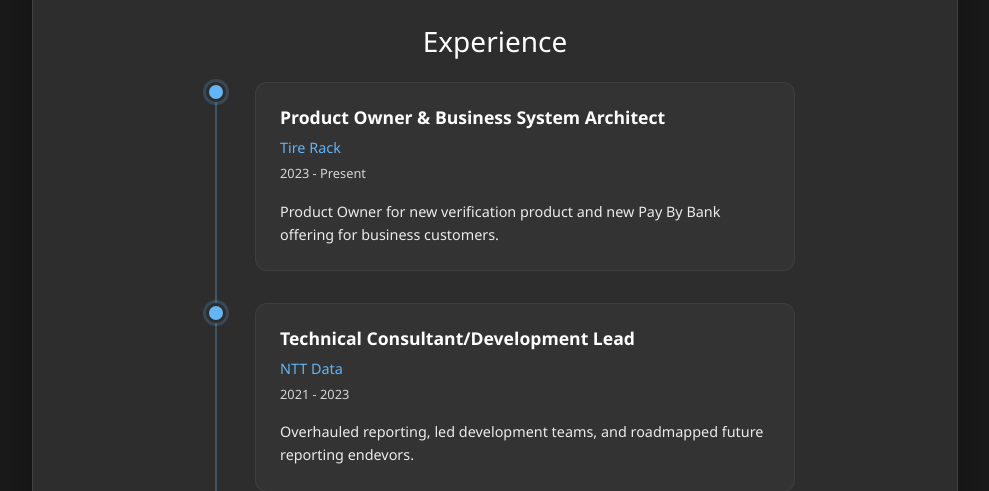
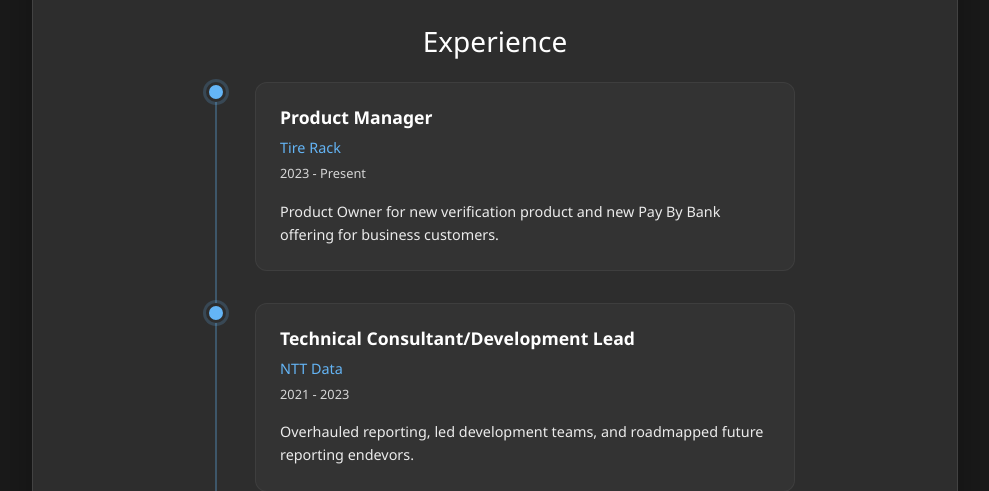
Before and after one commit to Maxwellkwhite/portfolio, a Flask app: page / in a window 1280 px wide. Shown: the part 1725-2216 px from the top of the page, without its empty margins (145-1134 px from the left). Run offline with Flask 3, Linux system fonts and the light colour scheme; some libraries are stand-ins or nearby versions.

Commit message:
changed to product manager

```diff
--- a/templates/index.html
+++ b/templates/index.html
@@ -118,7 +118,7 @@
                                 <div class="timeline-item">
                                     <div class="timeline-marker"></div>
                                     <div class="timeline-content">
-                                        <h5>Product Owner & Business System Architect</h5>
+                                        <h5>Product Manager</h5>
                                         <span class="timeline-company">Tire Rack</span>
                                         <span class="timeline-period">2023 - Present</span>
                                         <p>Product Owner for new verification product and new Pay By Bank offering for business customers.</p>
```
